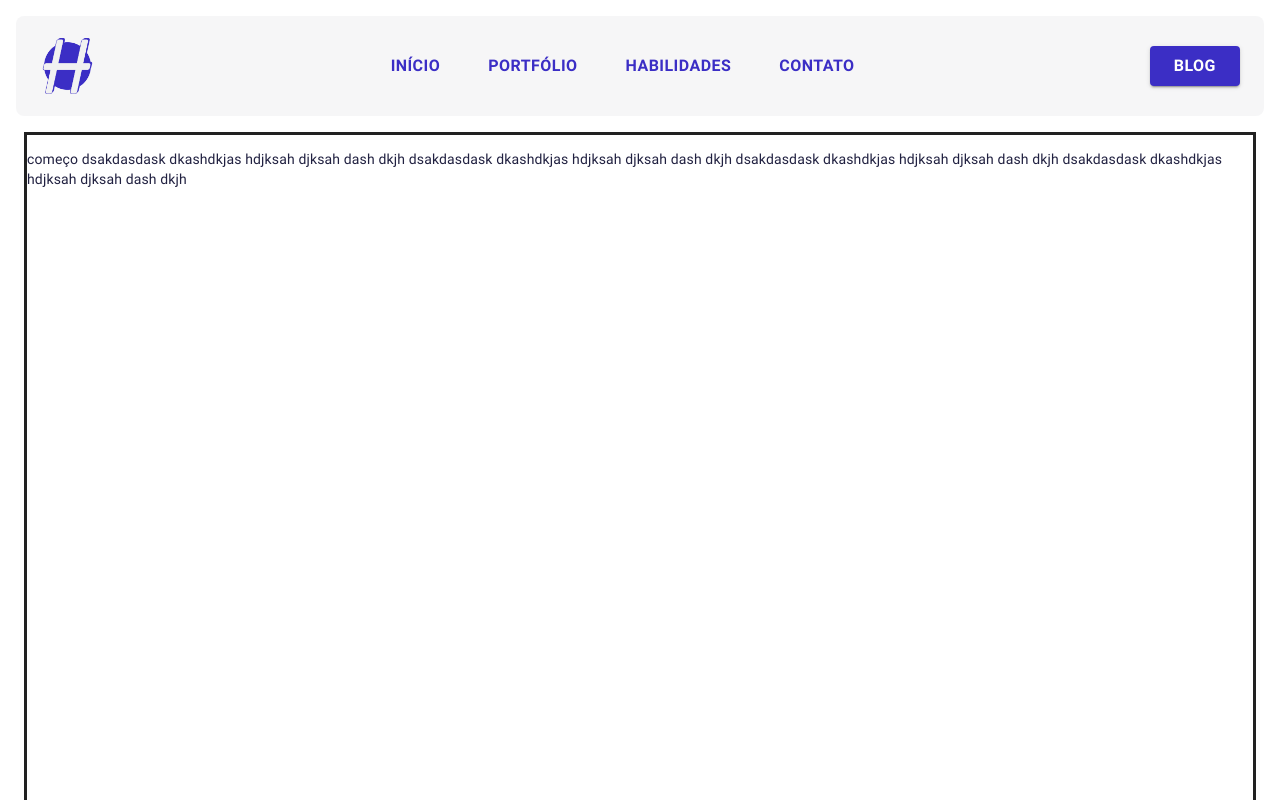
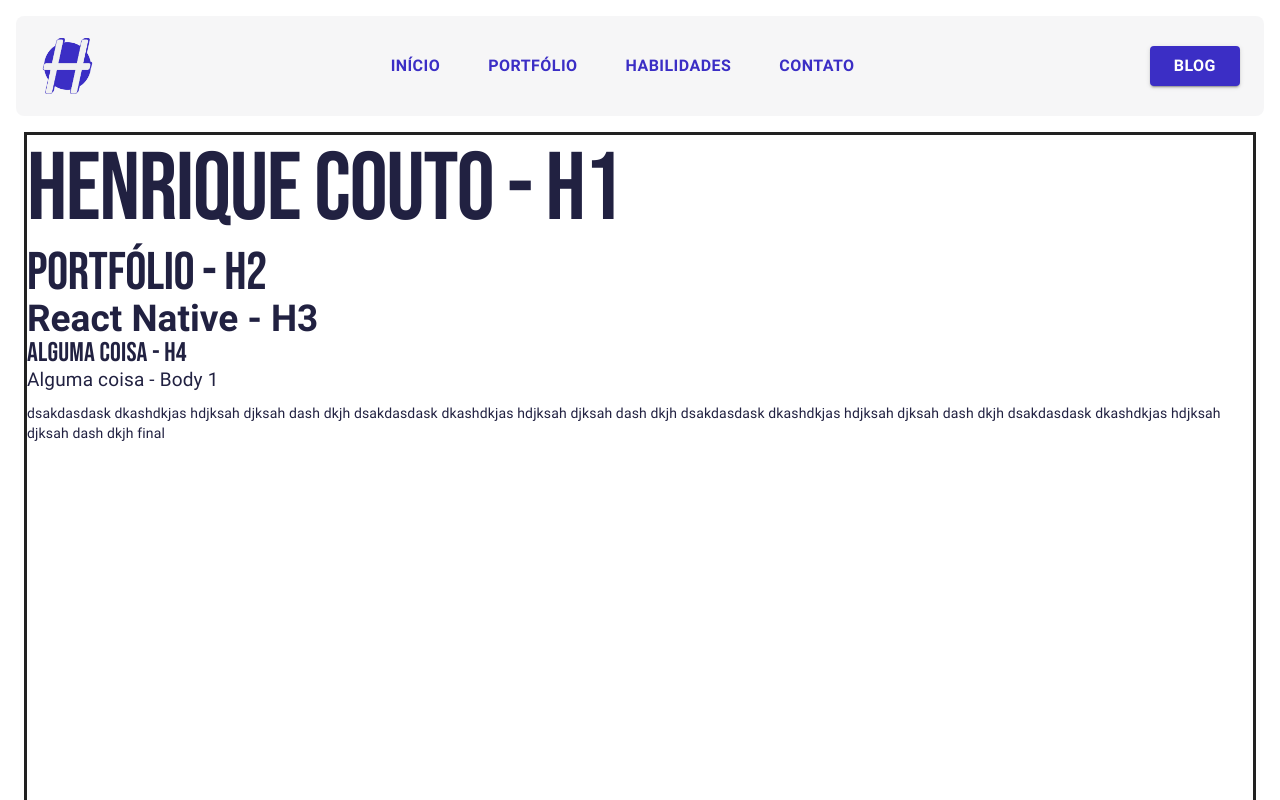
Before and after one commit to henriquecouto/portfolio-v3, a Next.js app: page / in a window 1280 px wide. Shown: the top 800 px of the page. Built offline with nearby package versions, Linux system fonts and the light colour scheme.

Commit message:
add font specification in theme

```diff
--- a/pages/index.tsx
+++ b/pages/index.tsx
@@ -1,3 +1,4 @@
+import { Typography } from "@material-ui/core";
 import Header from "../components/Header";
 
 export default function Home() {
@@ -7,16 +8,17 @@ export default function Home() {
         style={{
           height: "150vh",
           display: "flex",
-          justifyContent: "space-between",
+          // justifyContent: "space-between",
           flexDirection: "column",
           border: "#212121 solid",
         }}
       >
-        <p>
-          começo dsakdasdask dkashdkjas hdjksah djksah dash dkjh dsakdasdask
-          dkashdkjas hdjksah djksah dash dkjh dsakdasdask dkashdkjas hdjksah
-          djksah dash dkjh dsakdasdask dkashdkjas hdjksah djksah dash dkjh
-        </p>
+        <Typography variant="h1">Henrique Couto - H1</Typography>
+        <Typography variant="h2">Portfólio - H2</Typography>
+        <Typography variant="h3">React Native - H3</Typography>
+        <Typography variant="h4">Alguma coisa - H4</Typography>
+        <Typography variant="body1">Alguma coisa - Body 1</Typography>
+
         <p>
           dsakdasdask dkashdkjas hdjksah djksah dash dkjh dsakdasdask dkashdkjas
           hdjksah djksah dash dkjh dsakdasdask dkashdkjas hdjksah djksah dash
--- a/styles/theme.ts
+++ b/styles/theme.ts
@@ -27,6 +27,27 @@ const theme = createMuiTheme({
       fontSize: 16,
       fontWeight: 700,
     },
+    h1: {
+      fontFamily: "Bebas Neue",
+    },
+    h2: {
+      fontFamily: "Bebas Neue",
+      fontSize: 53,
+      lineHeight: 1,
+    },
+    h3: {
+      fontSize: 37,
+      lineHeight: 1,
+      fontWeight: 700,
+    },
+    h4: {
+      fontFamily: "Bebas Neue",
+      fontSize: 27,
+    },
+    body1: {
+      fontSize: 19,
+      lineHeight: 1,
+    },
   },
 });
 
```
